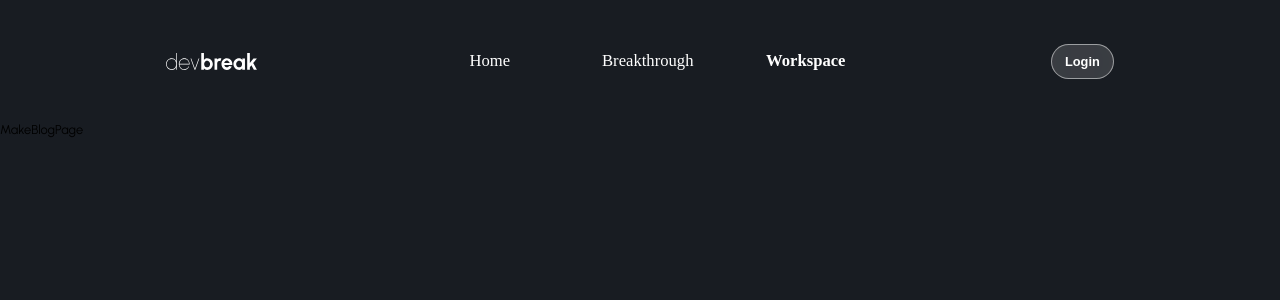
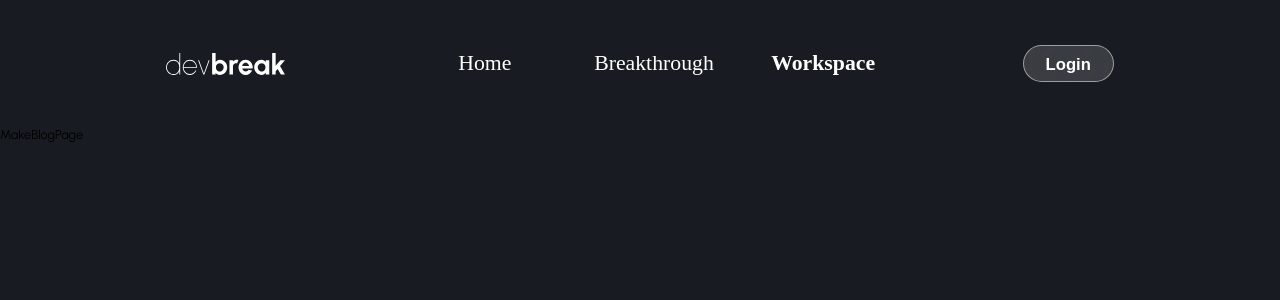
Before and after one commit to choigyulee/devbreak_FE, a React (Vite) app in the folder devbreak/: page /workspace/makeblog in a window 1280 px wide. Shown: the top 300 px of the page. Built offline with nearby package versions, Linux system fonts and the light colour scheme; a web font is replaced by a local one.

Commit message:
fix<NavBar>크기 조정

```diff
--- a/devbreak/src/components/NavBar.jsx
+++ b/devbreak/src/components/NavBar.jsx
@@ -36,8 +36,8 @@ const NavContainer = styled.nav`
 `;
 
 const Logo = styled.img`
-  height: 1.3vw;
-  margin-right: 12vw;
+  height: 1.7vw;
+  margin-right: 9vw;
 `;
 
 const NavItems = styled.ul`
@@ -59,7 +59,7 @@ const NavItem = styled.li`
 
   a {
     text-decoration: none;
-    font-size: 1.3vw;
+    font-size: 1.7vw;
     color: inherit;
     display: block;
     padding: 1rem; // 패딩을 사용하여 클릭 영역 확대
@@ -72,10 +72,10 @@ const NavItem = styled.li`
 
 const LoginButton = styled.button`
   font-weight: 700;
-  padding: 0.5vw 1vw;
-  margin-left: 13vw;
+  padding: 0.5vw 1.7vw;
+  margin-left: 9vw;
   color: white;
-  font-size: 1.3vw;
+  font-size: 1.5vw;
   border-radius: 3vw;
   background-color: rgba(255, 255, 255, 0.15);
   border: 1px solid rgba(255, 255, 255, 0.5);
@@ -85,4 +85,9 @@ const LoginButton = styled.button`
     border: 1px solid #02f798;
     box-shadow: 0px 0px 10px rgba(2, 247, 152, 0.25);
   }
+  a {
+    text-decoration: none;
+    color: inherit; // 버튼의 색상과 동일하게 유지
+    font-size: 1.3vw; // 로그인 텍스트의 크기를 조정
+  }
 `;
```
